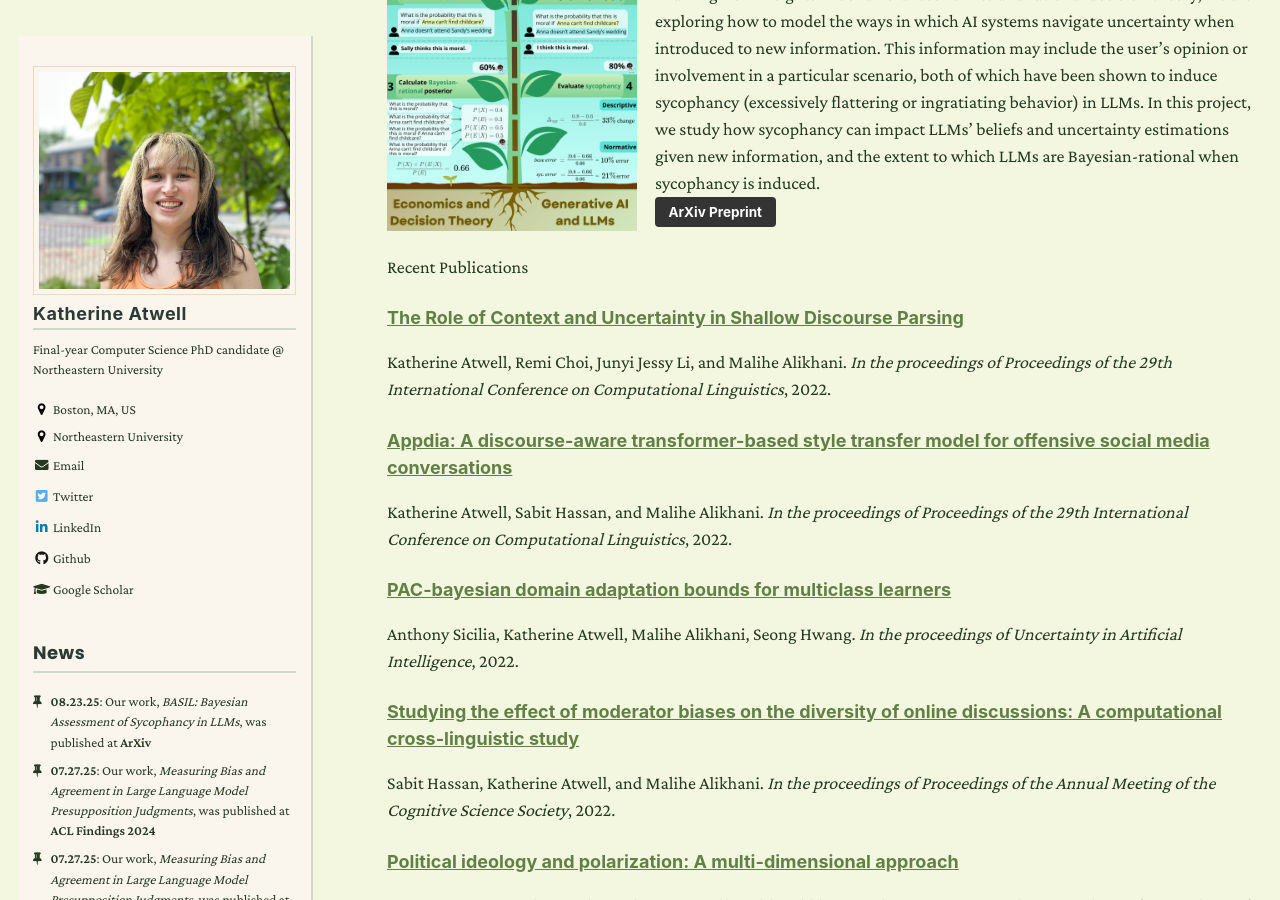
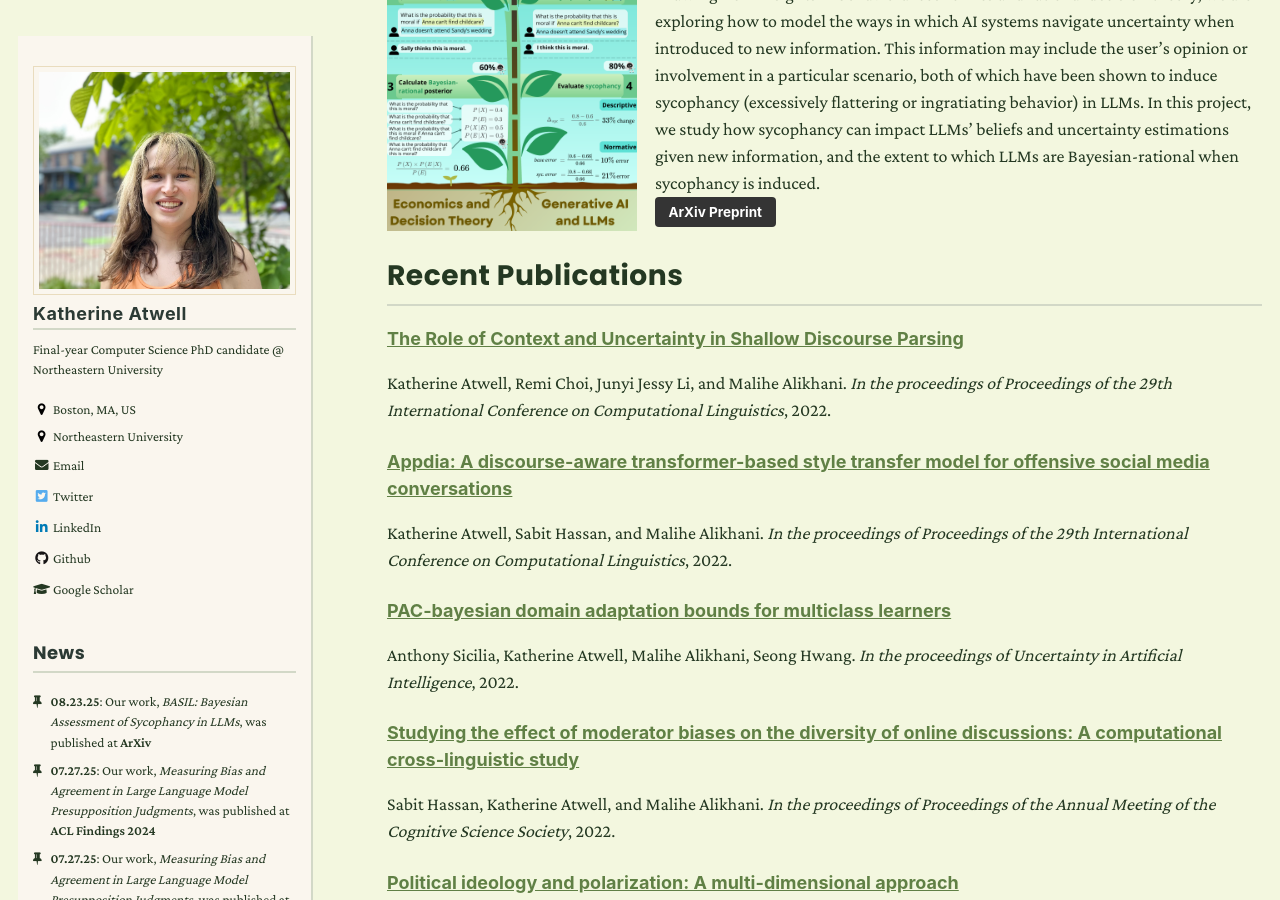
Before and after one commit to katherine-atwell/katherine-atwell.github.io, a Jekyll site: the page built from _pages/about.md, in a window 1280 px wide and 900 px high, scrolled down 775 px. Built offline with Jekyll 4.4.1, drawn with Linux system fonts in a browser that asks for light colours; nearby versions of some CDN libraries.

Commit message:
update publications list:

```diff
--- a/_pages/about.md
+++ b/_pages/about.md
@@ -26,7 +26,7 @@ I believe that NLP is fundamentally interdisciplinary, and my research reflects
 <button name="button" class="btn" onclick="https://arxiv.org/abs/2508.16846">**ArXiv Preprint**</button>
 <!-- [ArXiv Preprint](https://arxiv.org/abs/2508.16846) -->
 
-<span class="page__title"> Recent Publications </span>
+# Recent Publications
 
 {% for post in site.publications reversed limit:8%}
   {% include archive-single-pub-summary.html %}
```
